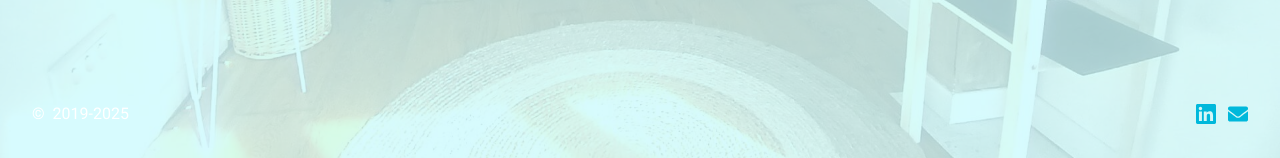
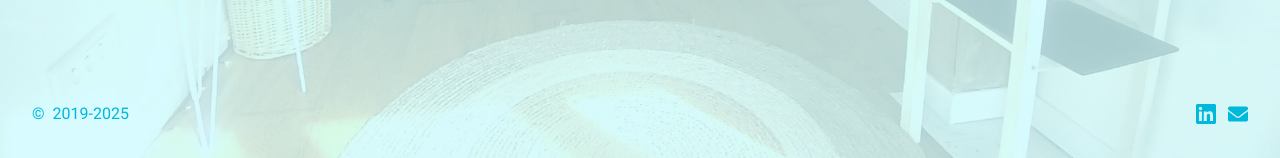
Before and after one commit to Jodieandre/jodie-andre-psychologue.fr, a Next.js app: page / in a window 1280 px wide. Shown: the part 642-800 px from the top of the page. Built offline with nearby package versions, Linux system fonts and the light colour scheme.

Commit message:
feat: update website

```diff
--- a/components/footer.js
+++ b/components/footer.js
@@ -1,7 +1,7 @@
 import settings from '../settings.json';
 
-export default ({ className = 'text-white' }) => (
-    <footer className={`flex items-center justify-between p-6 sm:p-8 ${className}`}>
+export default () => (
+    <footer className={`flex items-center justify-between p-6 sm:p-8 text-${settings.footer.textColor}`}>
         <div>
             <span>&copy;</span>
             <span className="ml-2">
@@ -10,7 +10,7 @@ export default ({ className = 'text-white' }) => (
             </span>
         </div>
         <nav className="grid grid-flow-col gap-3 items-center">
-            {settings.social.map(({ name, link, linkColor, icon }) => (
+            {settings.footer.social.map(({ name, link, linkColor, icon }) => (
                 <a href={link} aria-label={name} key={name}>
                     <div
                         className={`h-5 w-5 bg-${linkColor}`}
--- a/settings.json
+++ b/settings.json
@@ -77,6 +77,8 @@
             "backgroundOpacity": 80
         }
     ],
+    "footer": {
+        "textColor": "cyan-500",
         "social": [
             {
                 "name": "linkedin",
@@ -92,3 +94,4 @@
             }
         ]
     }
+}
```
Lines whose indentation alone changed are shown as unchanged.
